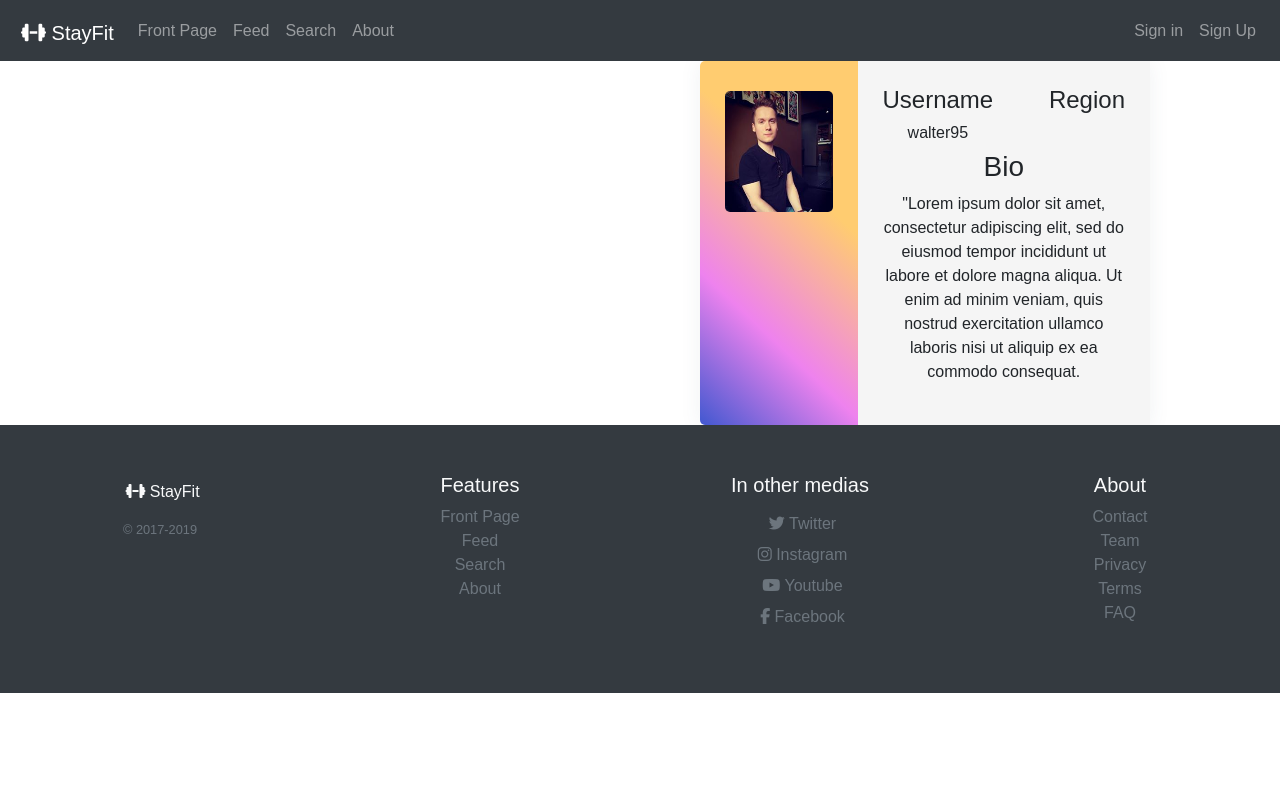
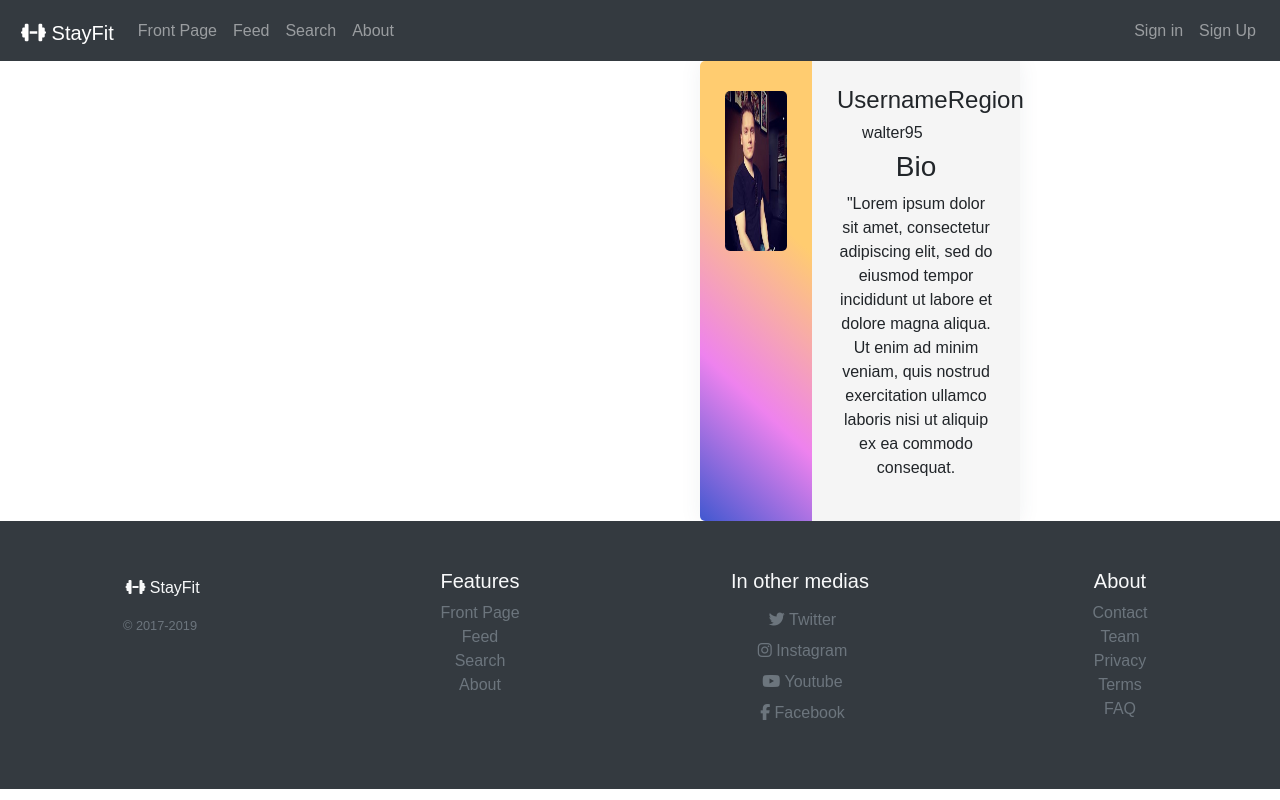
Before and after one commit to wesenbergg/webs2019-frontend-project, a React (Create React App) app in the folder fitness-app/: page /users/u/1 in a window 1280 px wide. Built offline with nearby package versions, Linux system fonts and the light colour scheme; data requests are answered from the project's data file.

Commit message:
buttonit profiilissa paranneltu

```diff
--- a/fitness-app/src/styles/singleUser.css
+++ b/fitness-app/src/styles/singleUser.css
@@ -10,13 +10,13 @@
 .userBox{
 
     margin-left: 700px;
-    width: 450px;
+    width: 25%;
     display: flex;
     box-shadow: 0 1px 20px 0 rgba(69,90,100,.08);
 }
 
 .userBox .vasen{
-    width: 35%;
+    width: 50%;
     background-image: linear-gradient(43deg,#4158d0 0%, violet 30%,#ffcc70 66%);
     padding: 30px 25px;
     border-top-left-radius: 5px;
```
